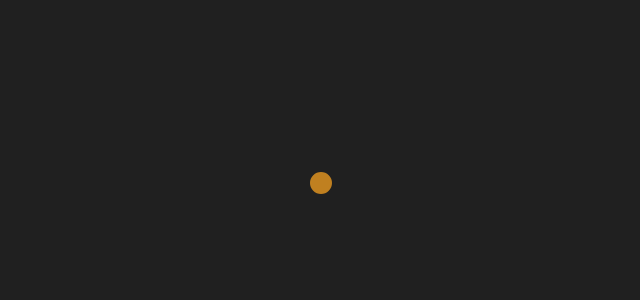
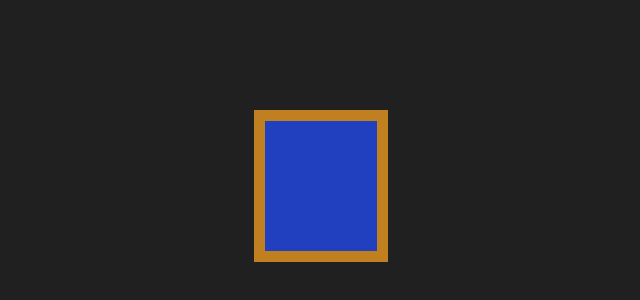
Before and after one commit to janderkkotlarski/vue_dobbelstenen, a Vue app: page / in a window 1280 px wide. Shown: the part 214-514 px from the top of the page, without its empty margins (319-959 px from the left). Built offline with nearby package versions, Linux system fonts and the light colour scheme.

Commit message:
Somehow adding more ref components srews over some of the simpler bindings

```diff
--- a/src/App.vue
+++ b/src/App.vue
@@ -1,24 +1,51 @@
 <script setup>
-import {reactive} from 'vue';
+import {ref} from 'vue';
 import Display from './components/Display.vue';
 import Eye from './components/Eye.vue';
+import Line from './components/Line.vue';
+import Dice from './components/Dice.vue';
 
-const state = reactive({visibilityFeedback: 'visible'});
+const visibilityFeedback = ref('visible');
+
+const selectedMax = 4;
+const selectedFeedback = ref(0);
+
+const valueMax = 6;
+const valueFeedback = ref(0);
+
+const flipper = () => {
+    if (visibilityFeedback.value === 'visible') {
+        visibilityFeedback.value = 'invis';
+    } else {
+        visibilityFeedback.value = 'visible';
+    }
+};
+
+const switcher = () => {
+    if (selectedFeedback.value < selectedMax) {
+        ++selectedFeedback.value;
+    } else {
+        selectedFeedback.value = 0;
+    }
+};
+
+const changer = () => {
+    if (valueFeedback.value < valueMax) {
+        ++valueFeedback.value;
+    } else {
+        valueFeedback.value = 0;
+    }
+};
+
 /*
 <Display />
 
-<button @click="flipper">{{ state.visibilityFeedback }}</button>
+<Eye @click="flipper" v-model:visibility="visibilityFeedback" />
+
+<Line @click="switcher" v-model:selected="selectedFeedback" />
 */
-
-const flipper = () => {
-    if (state.visibilityFeedback) {
-        state.visibilityFeedback = '';
-    } else {
-        state.visibilityFeedback = 'visible';
-    }
-};
 </script>
 
 <template>
-    <Eye @click="flipper" v-model:visibility="state.visibilityFeedback" />
+    <Dice @click="changer" v-model:value="valueFeedback" />
 </template>
--- a/src/components/Dice.vue
+++ b/src/components/Dice.vue
@@ -1,7 +1,5 @@
 <script setup>
 import Line from './Line.vue';
-
-// const {amount = 0} = defineProps(['amount']);
 const value = defineModel('value');
 
 const diceLines = [
@@ -13,14 +11,12 @@ const diceLines = [
     [4, 2, 4],
     [4, 4, 4],
 ];
-
-const diceLine = diceLines[value];
 </script>
 
 <template>
     <div class="dice">
-        <Line :selected="diceLine[0]" />
-        <Line :selected="diceLine[1]" />
-        <Line :selected="diceLine[2]" />
+        <Line :selected="diceLines[value][0]" />
+        <Line :selected="diceLines[value][1]" />
+        <Line :selected="diceLines[value][2]" />
     </div>
 </template>
--- a/src/components/Eye.vue
+++ b/src/components/Eye.vue
@@ -1,6 +1,4 @@
 <script setup>
-// const {visibility = ''} = defineProps(['visibility']);
-
 const visibility = defineModel('visibility');
 </script>
 
--- a/src/components/Line.vue
+++ b/src/components/Line.vue
@@ -1,23 +1,38 @@
 <script setup>
+import {ref} from 'vue';
 import Eye from './Eye.vue';
 
-const {selected = 0} = defineProps(['selected']);
+// const {selected = 0} = defineProps(['selected']);
+
+const selected = defineModel('selected', {type: Number, default: 4});
 
 const eyeLines = [
-    ['', '', ''],
-    ['visible', '', ''],
-    ['', 'visible', ''],
-    ['', '', 'visible'],
-    ['visible', '', 'visible'],
+    ['invis', 'invis', 'invis'],
+    ['visible', 'invis', 'invis'],
+    ['invis', 'visible', 'invis'],
+    ['invis', 'invis', 'visible'],
+    ['visible', 'invis', 'visible'],
 ];
 
-const eyeLine = eyeLines[selected];
+/*
+const updateLine = () => {
+    // eyeLine.value = eyeLines[select.value];
+};
+
+updateLine();
+*/
+
+// const eyeLine = eyeLines[selected];
+
+/*
+
+    */
 </script>
 
 <template>
     <div>
-        <Eye :visibility="eyeLine[0]" />
-        <Eye :visibility="eyeLine[1]" />
-        <Eye :visibility="eyeLine[2]" />
+        <Eye :visibility="eyeLines[selected][0]" />
+        <Eye :visibility="eyeLines[selected][1]" />
+        <Eye :visibility="eyeLines[selected][2]" />
     </div>
 </template>
```
